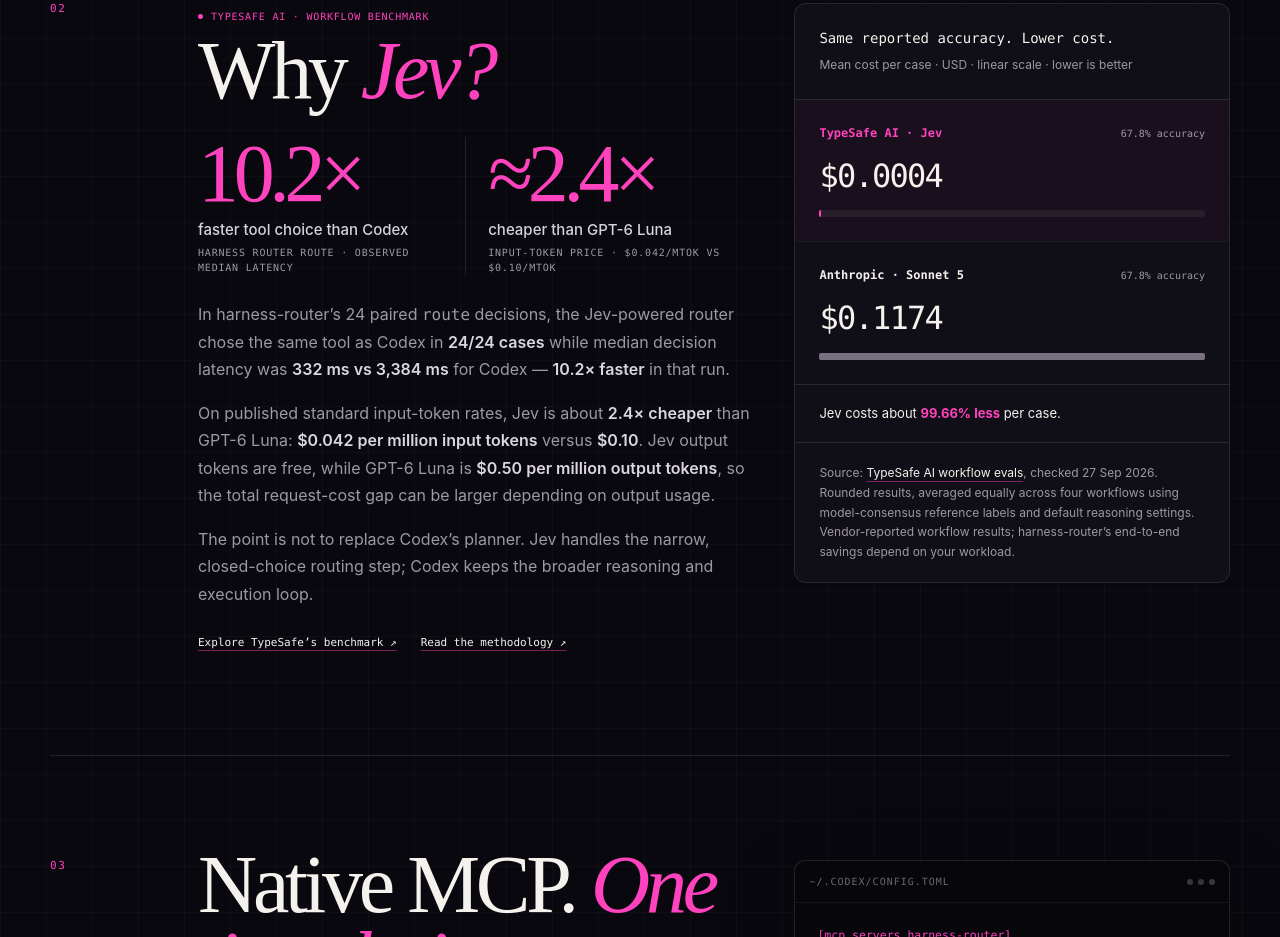
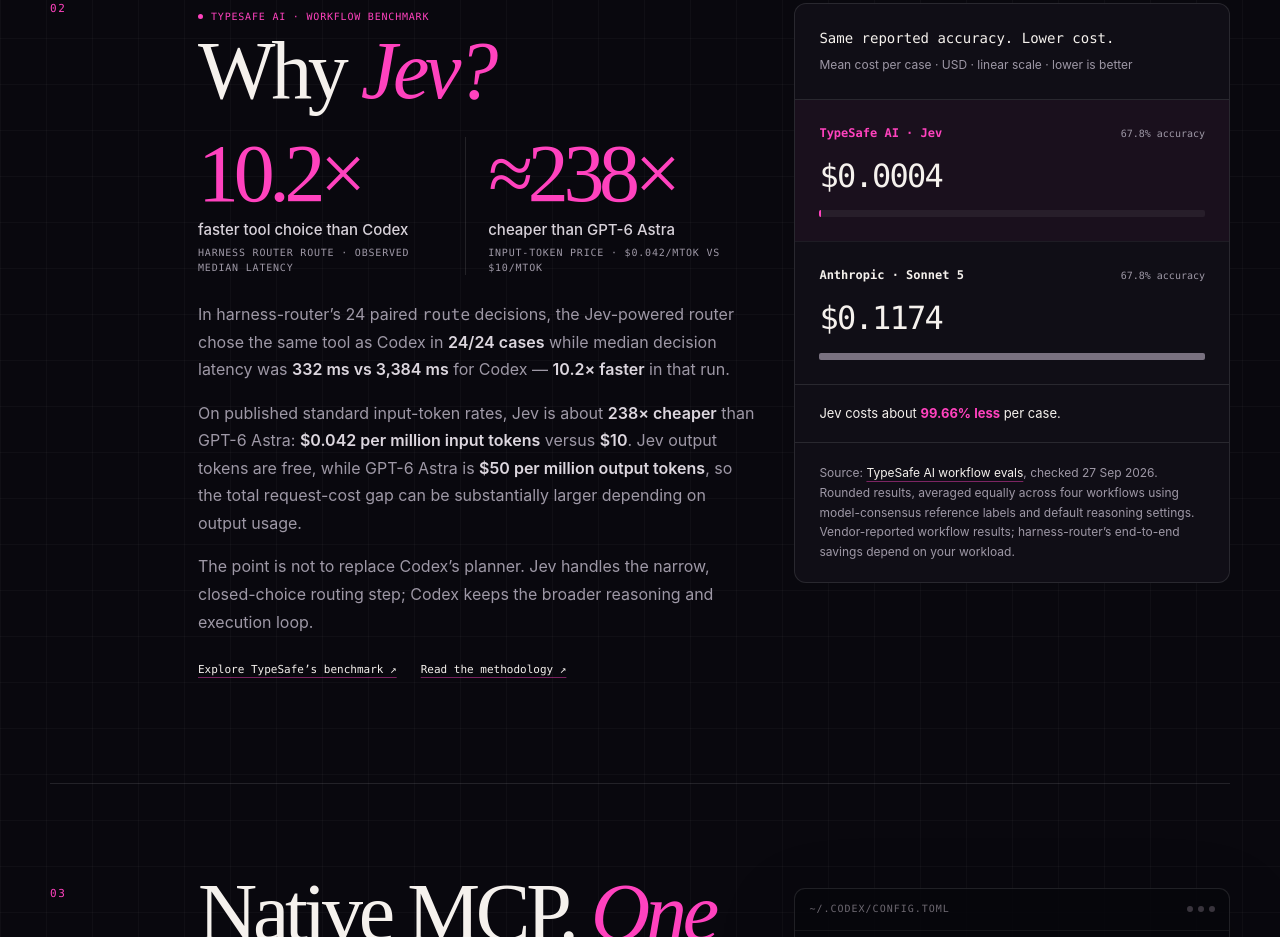
Before and after one commit to Protocol-Lattice/harness-router, a plain HTML site: page docs/index.html in a window 1280 px wide. Shown: the part 1710-2647 px from the top of the page. Drawn offline with Linux system fonts and the light colour scheme; no server answers.

Commit message:
docs: compare Jev cost with GPT-6 Astra

```diff
--- a/docs/index.html
+++ b/docs/index.html
@@ -1497,10 +1497,10 @@
               </p>
             </div>
             <div class="jev-stat">
-              <strong class="jev-saving">≈2.4×</strong>
+              <strong class="jev-saving">≈238×</strong>
               <p class="jev-saving-label">
-                cheaper than GPT-6 Luna
-                <span>Input-token price · $0.042/MTok vs $0.10/MTok</span>
+                cheaper than GPT-6 Astra
+                <span>Input-token price · $0.042/MTok vs $10/MTok</span>
               </p>
             </div>
           </div>
@@ -1511,11 +1511,11 @@
             in that run.
           </p>
           <p class="story-copy">
-            On published standard input-token rates, Jev is about <strong>2.4× cheaper</strong> than
-            GPT-6 Luna: <strong>$0.042 per million input tokens</strong> versus
-            <strong>$0.10</strong>. Jev output tokens are free, while GPT-6 Luna is
-            <strong>$0.50 per million output tokens</strong>, so the total request-cost gap can
-            be larger depending on output usage.
+            On published standard input-token rates, Jev is about <strong>238× cheaper</strong> than
+            GPT-6 Astra: <strong>$0.042 per million input tokens</strong> versus
+            <strong>$10</strong>. Jev output tokens are free, while GPT-6 Astra is
+            <strong>$50 per million output tokens</strong>, so the total request-cost gap can
+            be substantially larger depending on output usage.
           </p>
           <p class="story-copy">
             The point is not to replace Codex’s planner. Jev handles the narrow,
```
